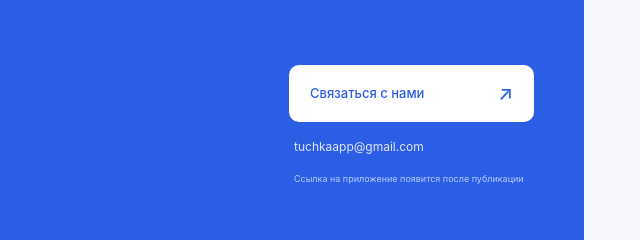
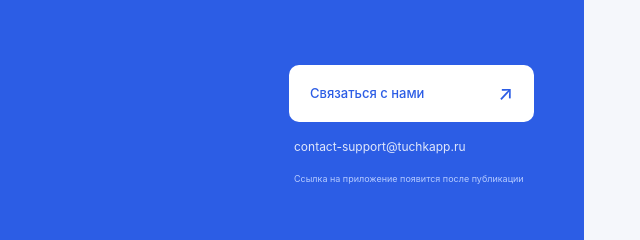
Before and after one commit to tuchkaapp/tuchkaapp.github.io, a plain HTML site: page index.html in a window 1280 px wide. Shown: the part 3618-3858 px from the top of the page, 640-1280 px from the left. Drawn offline with Linux system fonts and the light colour scheme.

Commit message:
Update landing support email

```diff
--- a/index.html
+++ b/index.html
@@ -12,7 +12,7 @@
 <header class="site-header wrap">
 <a class="brand" href="#top" aria-label="Тучка — к началу"><img src="assets/app-icon.png" width="42" height="42" alt=""><span>Тучка<small>для работы</small></span></a>
 <button class="menu-toggle" type="button" aria-expanded="false" aria-controls="site-nav"><span>Меню</span><i aria-hidden="true"></i></button>
-<nav class="site-nav" id="site-nav" aria-label="Главная навигация"><a href="#features">Возможности</a><a href="#everyday">Сценарии</a><a href="docs/">Документы</a><a class="nav-contact" data-contact-open href="mailto:tuchkaapp@gmail.com?subject=Тучка%20для%20работы">Связаться <span aria-hidden="true">↗</span></a></nav>
+<nav class="site-nav" id="site-nav" aria-label="Главная навигация"><a href="#features">Возможности</a><a href="#everyday">Сценарии</a><a href="docs/">Документы</a><a class="nav-contact" data-contact-open href="mailto:contact-support@tuchkapp.ru?subject=Тучка%20для%20работы">Связаться <span aria-hidden="true">↗</span></a></nav>
 </header>
 <main id="main">
 <section class="hero wrap" id="top" aria-labelledby="hero-title">
@@ -44,9 +44,9 @@
 <details open><summary>Для каких задач подходит Тучка?<span aria-hidden="true">+</span></summary><p>Для работы с файлами, документами, фотографиями и видео: хранить в папках, просматривать, скачивать на устройство и передавать по ссылке.</p></details>
 <details><summary>Как поделиться рабочими материалами?<span aria-hidden="true">+</span></summary><p>Отправьте ссылку на файл коллеге или другому получателю. Проверяйте адресата: ссылка может предоставить доступ к содержимому файла.</p></details>
 <details><summary>На каких устройствах работает приложение?<span aria-hidden="true">+</span></summary><p>Тучка разрабатывается для iOS. Точные требования к системе и совместимым устройствам появятся на странице приложения в App Store.</p></details>
-<details><summary>Где скачать приложение?<span aria-hidden="true">+</span></summary><p data-download-answer>Ссылка на App Store появится после публикации приложения. По вопросам использования Тучки напишите на <a href="mailto:tuchkaapp@gmail.com">tuchkaapp@gmail.com</a>.</p></details>
+<details><summary>Где скачать приложение?<span aria-hidden="true">+</span></summary><p data-download-answer>Ссылка на App Store появится после публикации приложения. По вопросам использования Тучки напишите на <a href="mailto:contact-support@tuchkapp.ru">contact-support@tuchkapp.ru</a>.</p></details>
 </div></section>
-<section class="contact wrap" id="contact" aria-labelledby="contact-title"><div class="contact-panel"><div><p class="eyebrow">ТУЧКА ДЛЯ ВАШЕЙ КОМАНДЫ</p><h2 id="contact-title">Файлы рядом.<br>Продолжайте работу.</h2><p>Есть вопросы о приложении или использовании<br class="desktop-break"> Тучки в компании? Напишите нам.</p></div><div class="contact-action"><a class="button button-white" data-contact-open href="mailto:tuchkaapp@gmail.com?subject=Тучка%20для%20работы">Связаться с нами <span aria-hidden="true">↗</span></a><a class="contact-email" href="mailto:tuchkaapp@gmail.com">tuchkaapp@gmail.com</a><span class="download-note" data-app-store>Ссылка на приложение появится после публикации</span></div></div></section>
+<section class="contact wrap" id="contact" aria-labelledby="contact-title"><div class="contact-panel"><div><p class="eyebrow">ТУЧКА ДЛЯ ВАШЕЙ КОМАНДЫ</p><h2 id="contact-title">Файлы рядом.<br>Продолжайте работу.</h2><p>Есть вопросы о приложении или использовании<br class="desktop-break"> Тучки в компании? Напишите нам.</p></div><div class="contact-action"><a class="button button-white" data-contact-open href="mailto:contact-support@tuchkapp.ru?subject=Тучка%20для%20работы">Связаться с нами <span aria-hidden="true">↗</span></a><a class="contact-email" href="mailto:contact-support@tuchkapp.ru">contact-support@tuchkapp.ru</a><span class="download-note" data-app-store>Ссылка на приложение появится после публикации</span></div></div></section>
 <section class="documents wrap" aria-labelledby="docs-title"><div class="docs-heading"><p class="eyebrow">ДОКУМЕНТЫ И ПОМОЩЬ</p><h2 id="docs-title">Всё, что важно знать.</h2></div><div class="docs-grid"><a href="docs/privacy/"><span>01</span><strong>Конфиденциальность</strong><p>Данные и их обработка</p><b aria-hidden="true">↗</b></a><a href="docs/eula/"><span>02</span><strong>Лицензия</strong><p>Право использования приложения</p><b aria-hidden="true">↗</b></a><a href="docs/terms/"><span>03</span><strong>Условия</strong><p>Правила работы с Тучкой</p><b aria-hidden="true">↗</b></a><a href="docs/support/"><span>04</span><strong>Поддержка</strong><p>Связь и помощь с приложением</p><b aria-hidden="true">↗</b></a></div></section>
 </main>
 <footer class="site-footer wrap"><a class="brand" href="#top" aria-label="Тучка — к началу"><img src="assets/app-icon.png" width="36" height="36" alt=""><span>Тучка<small>для работы</small></span></a><p>Рабочие файлы — под рукой.</p><span class="copyright">© 2026 Тучка</span><nav aria-label="Документы и поддержка"><a href="docs/privacy/">Конфиденциальность</a><a href="docs/eula/">Лицензия</a><a href="docs/terms/">Условия</a><a href="docs/support/">Поддержка</a></nav></footer>
@@ -65,7 +65,7 @@
 <p class="form-preview-note" id="contact-form-note">Приём заявок через форму скоро откроется. Сейчас данные из неё не отправляются и не сохраняются.</p>
 <p class="form-privacy">Подробнее о данных — в <a href="docs/privacy/" target="_blank" rel="noopener">Политике конфиденциальности</a>.</p>
 </form>
-<p class="form-direct">Или напишите нам: <a href="mailto:tuchkaapp@gmail.com">tuchkaapp@gmail.com</a></p>
+<p class="form-direct">Или напишите нам: <a href="mailto:contact-support@tuchkapp.ru">contact-support@tuchkapp.ru</a></p>
 </div>
 </dialog>
 </body></html>
```
